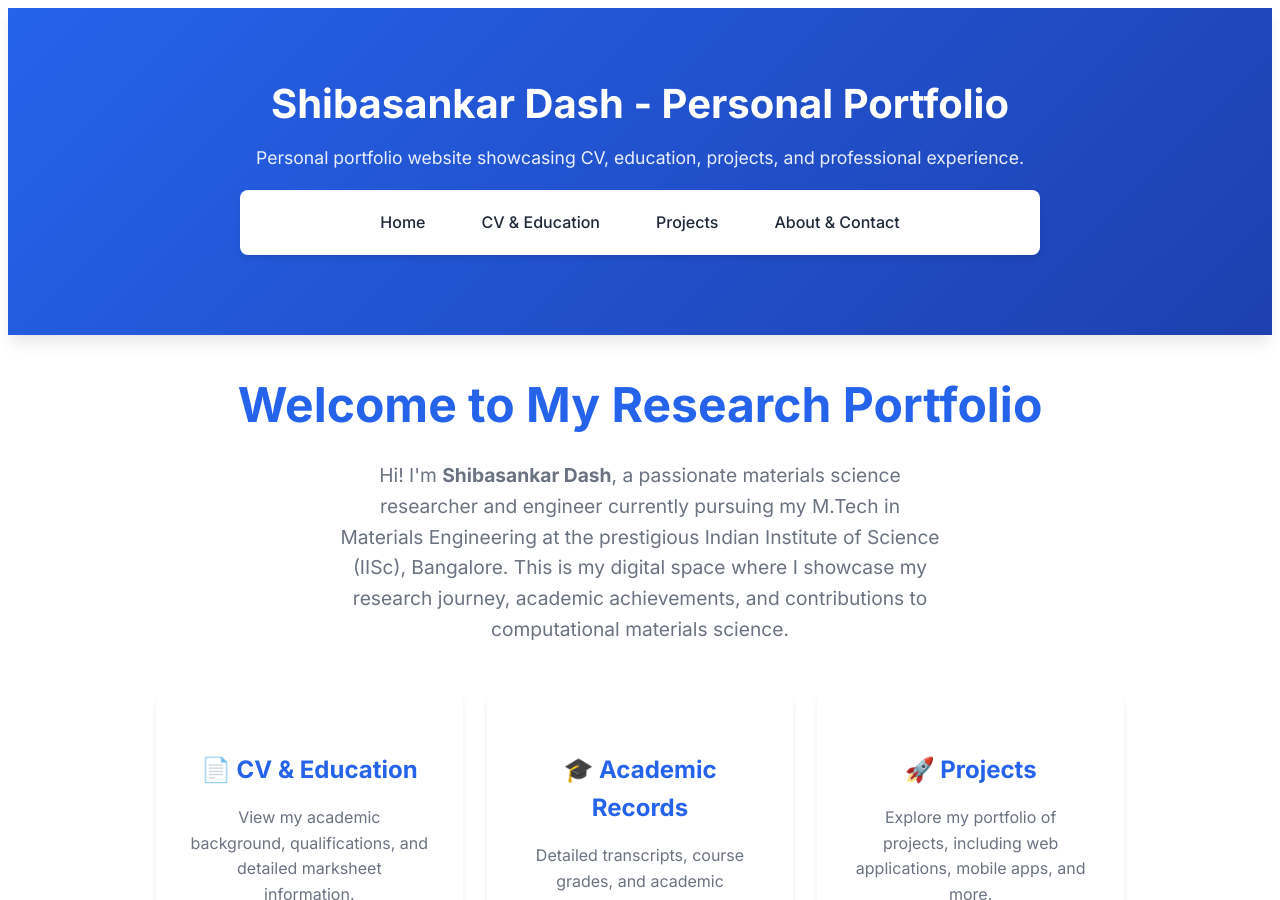
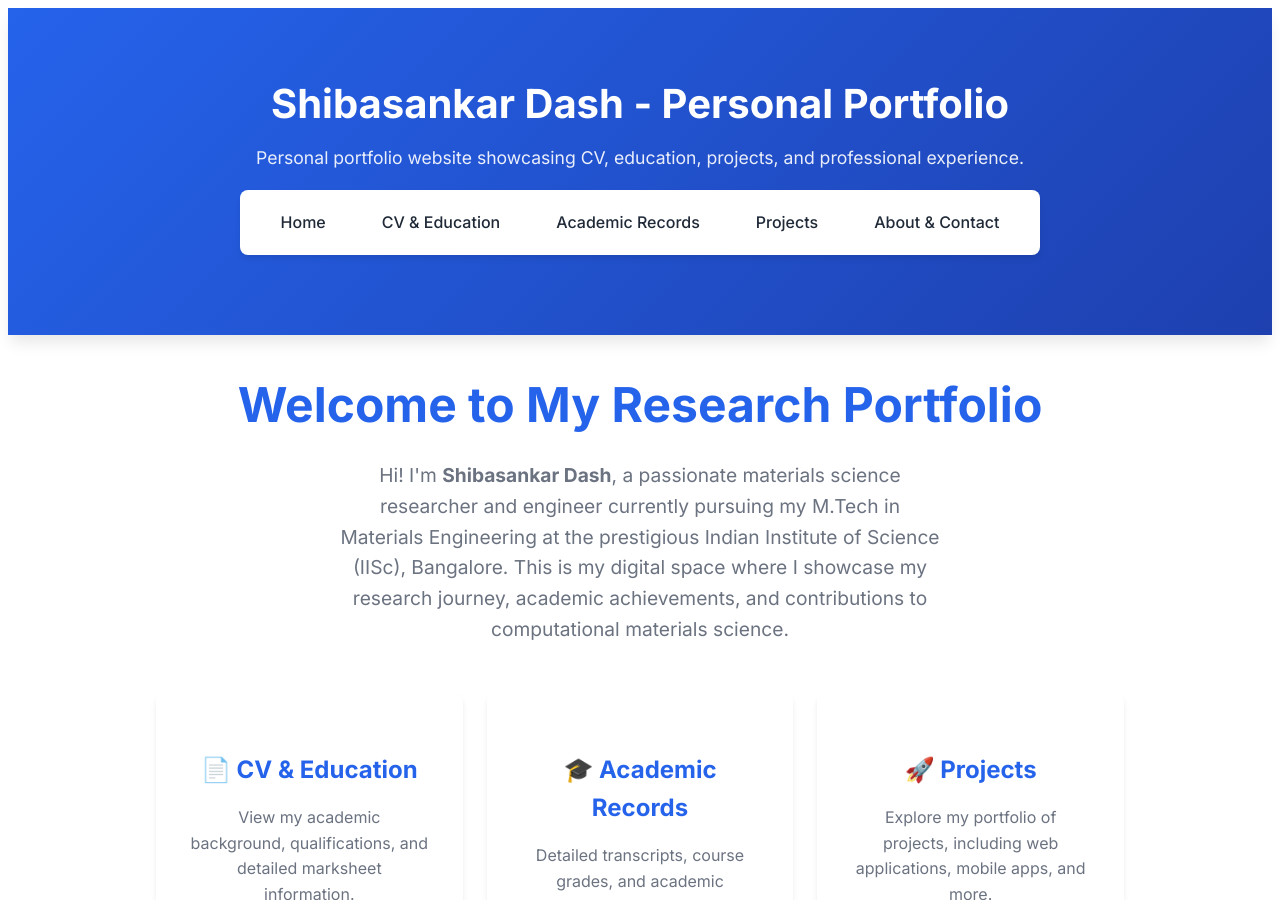
Before and after one commit to musa321/musa321.github.io, a Jekyll site: the page built from index.markdown, in a window 1280 px wide and 900 px high. Built offline with Jekyll 4.4.1, drawn with Linux system fonts in a browser that asks for light colours.

Commit message:
Switch to default layout and fix homepage
- Change index.markdown to use default layout instead of home
- Move all homepage content directly into index.markdown
- Add Academic Records to main navigation
- Remove dependency on problematic home layout
- Ensure single content display without duplication

```diff
--- a/_layouts/default.html
+++ b/_layouts/default.html
@@ -27,6 +27,7 @@
         <ul>
           <li><a href="{{ '/' | relative_url }}">Home</a></li>
           <li><a href="{{ '/cv/' | relative_url }}">CV & Education</a></li>
+          <li><a href="{{ '/academic/' | relative_url }}">Academic Records</a></li>
           <li><a href="{{ '/projects/' | relative_url }}">Projects</a></li>
           <li><a href="{{ '/about/' | relative_url }}">About & Contact</a></li>
         </ul>
--- a/index.markdown
+++ b/index.markdown
@@ -1,3 +1,61 @@
 ---
-layout: home
+layout: default
+title: Home
 ---
+
+<div class="home-intro">
+  <h1>Welcome to My Research Portfolio</h1>
+  <p>Hi! I'm <strong>Shibasankar Dash</strong>, a passionate materials science researcher and engineer currently pursuing my M.Tech in Materials Engineering at the prestigious Indian Institute of Science (IISc), Bangalore. This is my digital space where I showcase my research journey, academic achievements, and contributions to computational materials science.</p>
+</div>
+
+<div class="navigation-cards">
+  <div class="nav-card">
+    <h3>📄 CV & Education</h3>
+    <p>View my academic background, qualifications, and detailed marksheet information.</p>
+    <a href="{{ '/cv/' | relative_url }}">View CV</a>
+  </div>
+
+  <div class="nav-card">
+    <h3>🎓 Academic Records</h3>
+    <p>Detailed transcripts, course grades, and academic performance records.</p>
+    <a href="{{ '/academic/' | relative_url }}">View Records</a>
+  </div>
+
+  <div class="nav-card">
+    <h3>🚀 Projects</h3>
+    <p>Explore my portfolio of projects, including web applications, mobile apps, and more.</p>
+    <a href="{{ '/projects/' | relative_url }}">View Projects</a>
+  </div>
+
+  <div class="nav-card">
+    <h3>📧 About & Contact</h3>
+    <p>Learn more about me and get in touch for collaborations or opportunities.</p>
+    <a href="{{ '/about/' | relative_url }}">Get In Touch</a>
+  </div>
+</div>
+
+<div class="page-content">
+  <h2>About My Research</h2>
+  <p>I specialize in <strong>computational materials science</strong> with a focus on understanding hydrogen embrittlement mechanisms in structural materials. My current research involves using Density Functional Theory (DFT) to study hydrogen-dislocation interactions in nickel alloys - work that has earned me recognition at international conferences and academic awards.</p>
+
+  <h3>Key Achievements</h3>
+  <ul>
+    <li>🏆 <strong>Best Experiment Award</strong> - IISc Open Day 2024</li>
+    <li>🌍 <strong>International Presentation</strong> - DGM Conference, Germany (February 2025)</li>
+    <li>🎯 <strong>GATE Metallurgy</strong> - Top 2% All India Rank</li>
+    <li>🎓 <strong>Academic Excellence</strong> - B.Tech CGPA: 8.18/10.0, M.Tech CGPA: 8.2/10.0</li>
+    <li>🔬 <strong>Research Excellence</strong> - Cutting-edge materials science investigations</li>
+  </ul>
+
+  <h3>Research Focus Areas</h3>
+  <ul>
+    <li><strong>Hydrogen Embrittlement</strong> - Understanding fundamental mechanisms</li>
+    <li><strong>First Principles Calculations</strong> - DFT-based material property predictions</li>
+    <li><strong>Machine Learning</strong> - ML/DL applications in materials discovery</li>
+    <li><strong>Materials Characterization</strong> - Advanced experimental techniques</li>
+  </ul>
+
+  <blockquote>
+    <p>"The best way to predict the future of materials is to create it through fundamental understanding and innovative research."</p>
+  </blockquote>
+</div>
```
